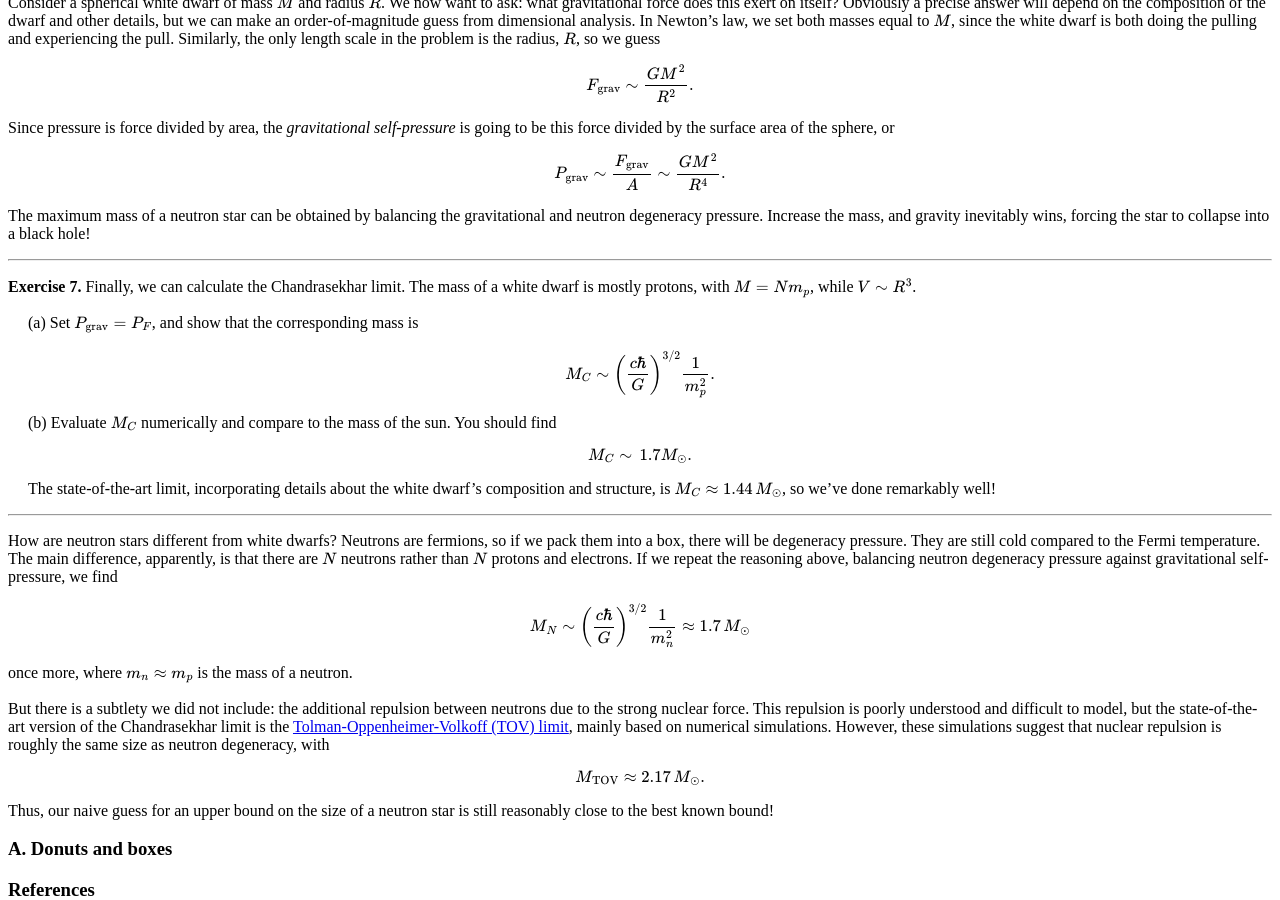
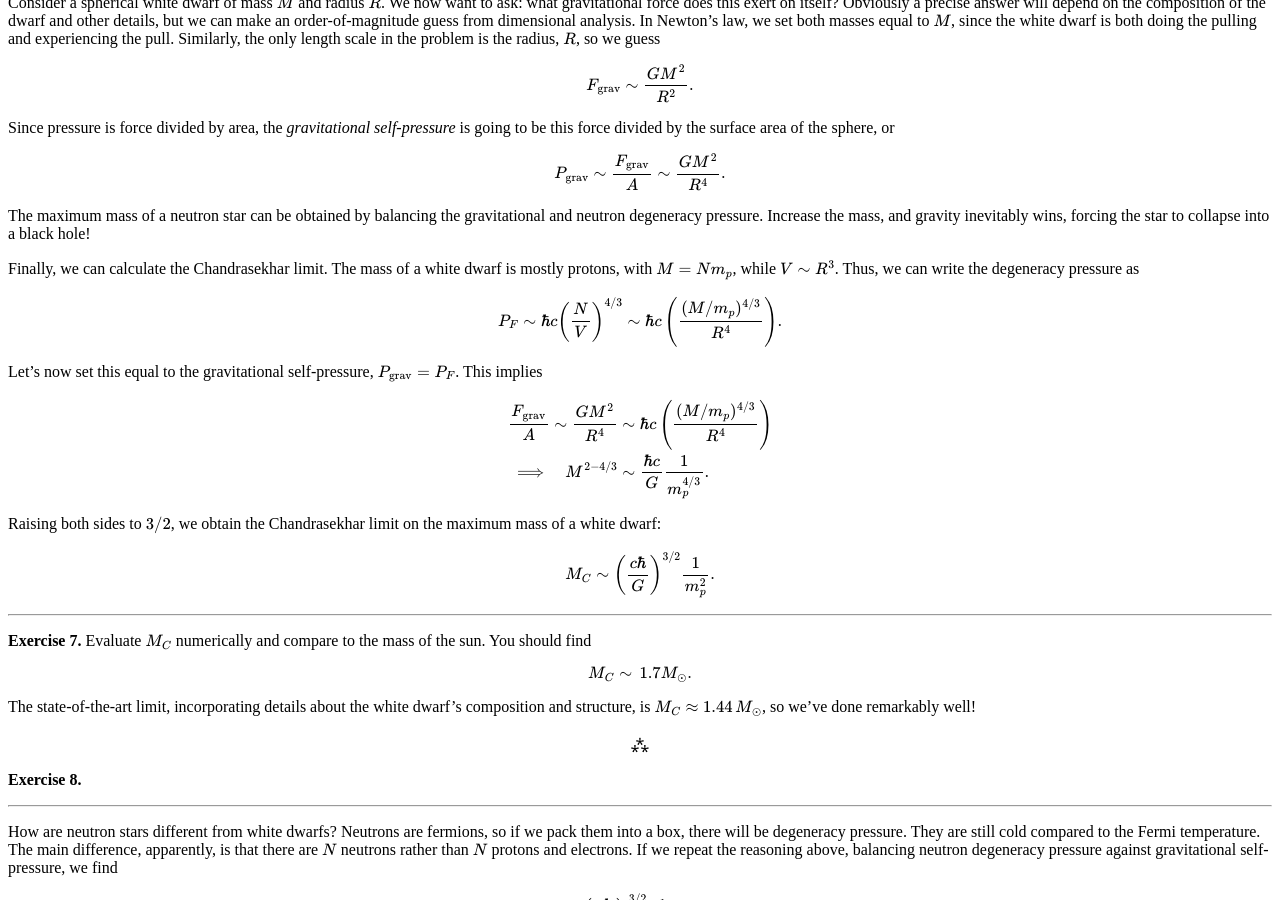
Before and after one commit to hapax/hapax.github.io, a Jekyll site: the page built from assets/chandra.md, in a window 1280 px wide and 900 px high, scrolled down 7217 px. Built offline with Jekyll 4.4.1, drawn with Linux system fonts in a browser that asks for light colours; our own code applies the rules of GitHub Pages for plain Markdown files; formulas are drawn with MathJax 3; a script that is not in the unit is left out.

Commit message:
Update chandra.md

```diff
--- a/assets/chandra.md
+++ b/assets/chandra.md
@@ -699,33 +699,52 @@
 Increase the mass, and gravity inevitably wins, forcing the star to
 collapse into a black hole!
 
----
+Finally, we can calculate the Chandrasekhar limit.
+The mass of a white dwarf is mostly protons, with $M = Nm_p$, while $V \sim R^3$.
+Thus, we can write the degeneracy pressure as
 
-**Exercise 7.** Finally, we can calculate the Chandrasekhar limit.
-The mass of a white dwarf is mostly protons, with $M = Nm_p$, while $V \sim R^3$.
+$$
+P_F \sim \hbar c \left(\frac{N}{V}\right)^{4/3} \sim \hbar c \left(\frac{(M/m_p)^{4/3}}{R^4}\right).
+$$
 
-<span style="padding-left: 20px; display:block">
-(a) Set $P_\text{grav} = P_F$, and show that the corresponding mass is
-	</span>
+Let's now set this equal to the gravitational self-pressure,
+$P_\text{grav} = P_F$.
+This implies
+
+$$
+\begin{align*}
+\frac{F_\text{grav}}{A} \sim \frac{GM^2}{R^4} & \sim \hbar c
+\left(\frac{(M/m_p)^{4/3}}{R^4}\right) \\
+\Longrightarrow \quad M^{2-4/3} & \sim \frac{\hbar c}{G}
+\frac{1}{m_p^{4/3}}.
+\end{align*}
+$$
+
+Raising both sides to $3/2$, we obtain the Chandrasekhar limit on the
+maximum mass of a white dwarf:
 
 $$
 M_C \sim \left(\frac{c\hbar}{G}\right)^{3/2}\frac{1}{m_p^2}.
 $$
 
-<span style="padding-left: 20px; display:block">
-(b) Evaluate $M_C$ numerically and compare to the mass of the sun. You
+---
+
+**Exercise 7.**  Evaluate $M_C$ numerically and compare to the mass of the sun. You
 should find
-</span>
 
 $$
 M_C \sim\, 1.7 M_\odot.
 $$
 
-<span style="padding-left: 20px; display:block">
 The state-of-the-art limit, incorporating details about the white
 dwarf's composition and structure, is $ M_C \approx 1.44 \,M_\odot$, so
 we've done remarkably well!
-</span>
+
+<p align="center">
+  ⁂
+  </p>
+
+**Exercise 8.**
 
 ---
 
@@ -763,4 +782,6 @@
 
 ### A. Donuts and boxes <a id="sec-A" name="sec-A"></a>
 
+
+
 ### References
```
